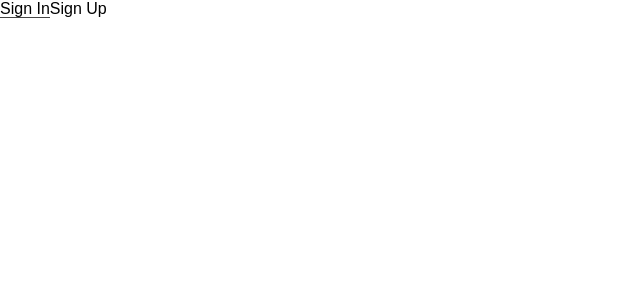
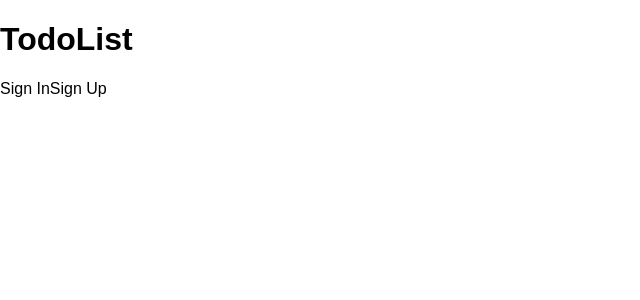
Before and after one commit to abonner1/todo-list-client, a React (Create React App) app: page / in a window 1280 px wide. Shown: the top 300 px of the page, without its empty margins (0-640 px from the left). Built offline with nearby package versions, Linux system fonts and the light colour scheme.

Commit message:
Refactor User Authentication links and routes into Welcome component.

```diff
--- a/src/containers/Auth.js
+++ b/src/containers/Auth.js
@@ -1,18 +1,15 @@
 import React, { Component } from 'react'
 import { connect } from 'react-redux'
-import { Route, Redirect, Link } from 'react-router-dom'
-import SignIn from '../components/SignIn'
-import SignUp from '../components/SignUp'
+import { Redirect } from 'react-router-dom'
+
+import Welcome from './Welcome'
 
 class Auth extends Component {
   render() {
     if (!this.props.isAuthenticated) {
       return (
         <div>
-          <Link to="/sign_in">Sign In</Link>
-          <Link to="/sign_up">Sign Up</Link>
-          <Route path="/sign_up" component={SignUp} />
-          <Route path="/sign_in" component={SignIn} />
+          <Welcome/>
         </div>
       )
     } else {
```
